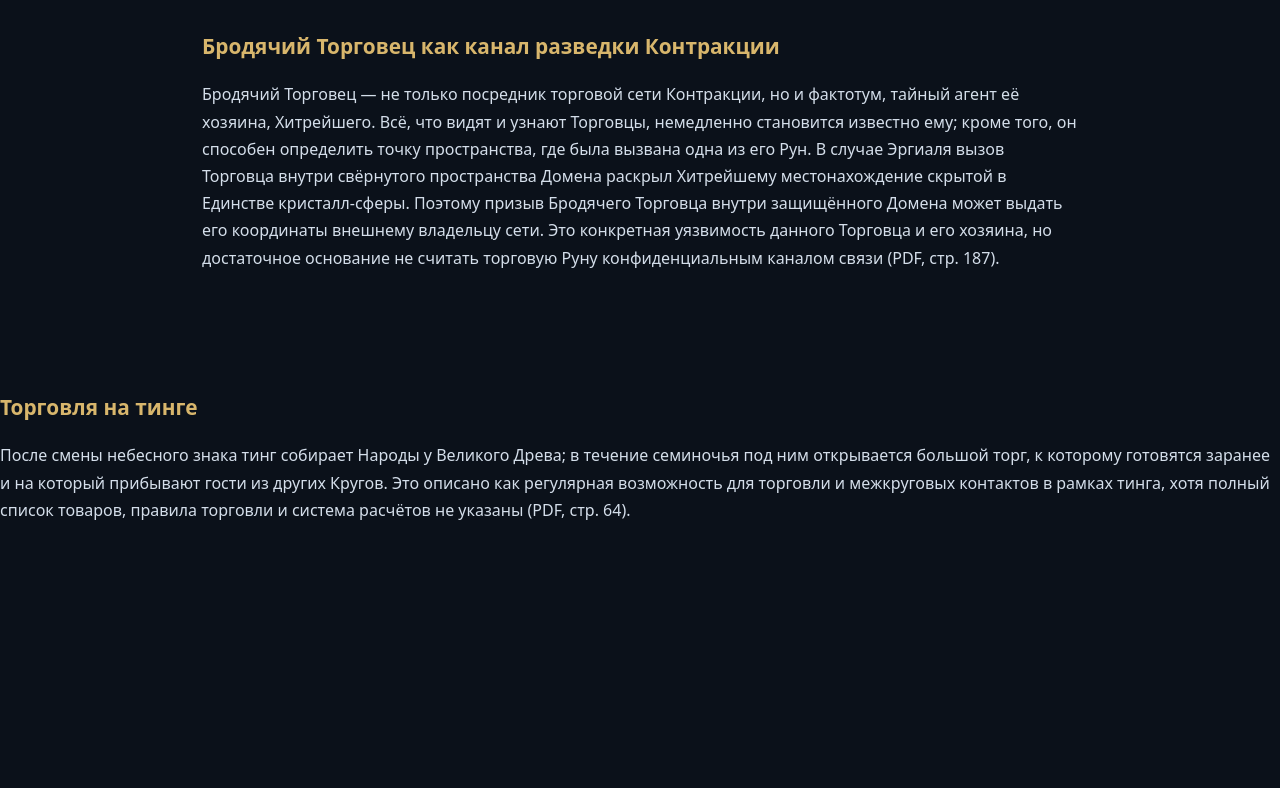
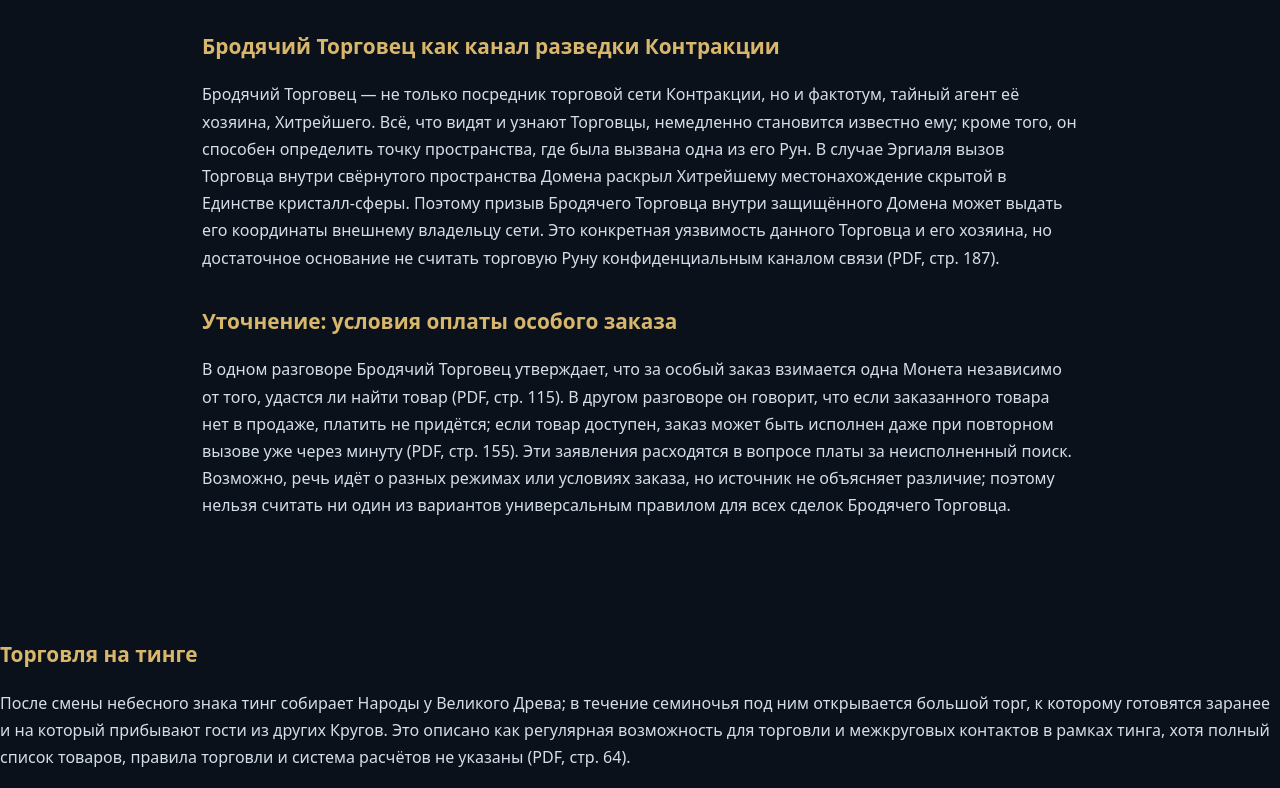
Before and after one commit to redd-civ/starry-blood-observer, a plain HTML site: page docs/encyclopedia/trading.html in a window 1280 px wide. Shown: the part 5478-6266 px from the top of the page. Before the commit the page ends 6018 px from the top, so only its background shows below. Drawn offline with Linux system fonts and the light colour scheme.

Commit message:
Перенос уточнений из PDF, стр. 152–155

```diff
--- a/docs/encyclopedia/trading.html
+++ b/docs/encyclopedia/trading.html
@@ -31,6 +31,8 @@
 <p class="source">Источники: физические страницы PDF 115, 129–130, 830–831, 2411. Сведения о слежении и раскрытии местоположения требуют отдельной оценки конкретного эпизода и не являются обязательной функцией каждого торгового посредника.</p><p><b>Бродячий Торговец и сеть Контракции.</b> В другом описании серебряная Руна-Существо прямо называет себя посредником древней торговой гильдии, где отсутствующие у одного торговца товары могут быть найдены у других. Для обычного вызова были доступны Руны дерева, бронзы и серебра; золотой ассортимент требовал улучшения самой Руны Торговца. За особый заказ взималась одна Звёздная Монета независимо от того, удастся ли найти товар; если он находился, выкуп оплачивался отдельно при следующем вызове. Это подтверждает невозвратную плату за поиск в конкретном режиме Бродячего Торговца, но не универсальные тарифы всех представителей Контракции (PDF, стр. 115).</p>
 <h2>Бродячий Торговец как канал разведки Контракции</h2>
 <p>Бродячий Торговец — не только посредник торговой сети Контракции, но и фактотум, тайный агент её хозяина, Хитрейшего. Всё, что видят и узнают Торговцы, немедленно становится известно ему; кроме того, он способен определить точку пространства, где была вызвана одна из его Рун. В случае Эргиаля вызов Торговца внутри свёрнутого пространства Домена раскрыл Хитрейшему местонахождение скрытой в Единстве кристалл-сферы. Поэтому призыв Бродячего Торговца внутри защищённого Домена может выдать его координаты внешнему владельцу сети. Это конкретная уязвимость данного Торговца и его хозяина, но достаточное основание не считать торговую Руну конфиденциальным каналом связи (PDF, стр. 187).</p>
+<h2>Уточнение: условия оплаты особого заказа</h2>
+<p>В одном разговоре Бродячий Торговец утверждает, что за особый заказ взимается одна Монета независимо от того, удастся ли найти товар (PDF, стр. 115). В другом разговоре он говорит, что если заказанного товара нет в продаже, платить не придётся; если товар доступен, заказ может быть исполнен даже при повторном вызове уже через минуту (PDF, стр. 155). Эти заявления расходятся в вопросе платы за неисполненный поиск. Возможно, речь идёт о разных режимах или условиях заказа, но источник не объясняет различие; поэтому нельзя считать ни один из вариантов универсальным правилом для всех сделок Бродячего Торговца.</p>
 </main>
 <h2>Торговля на тинге</h2>
 <p>После смены небесного знака тинг собирает Народы у Великого Древа; в течение семиночья под ним открывается большой торг, к которому готовятся заранее и на который прибывают гости из других Кругов. Это описано как регулярная возможность для торговли и межкруговых контактов в рамках тинга, хотя полный список товаров, правила торговли и система расчётов не указаны (PDF, стр. 64).</p>
```
